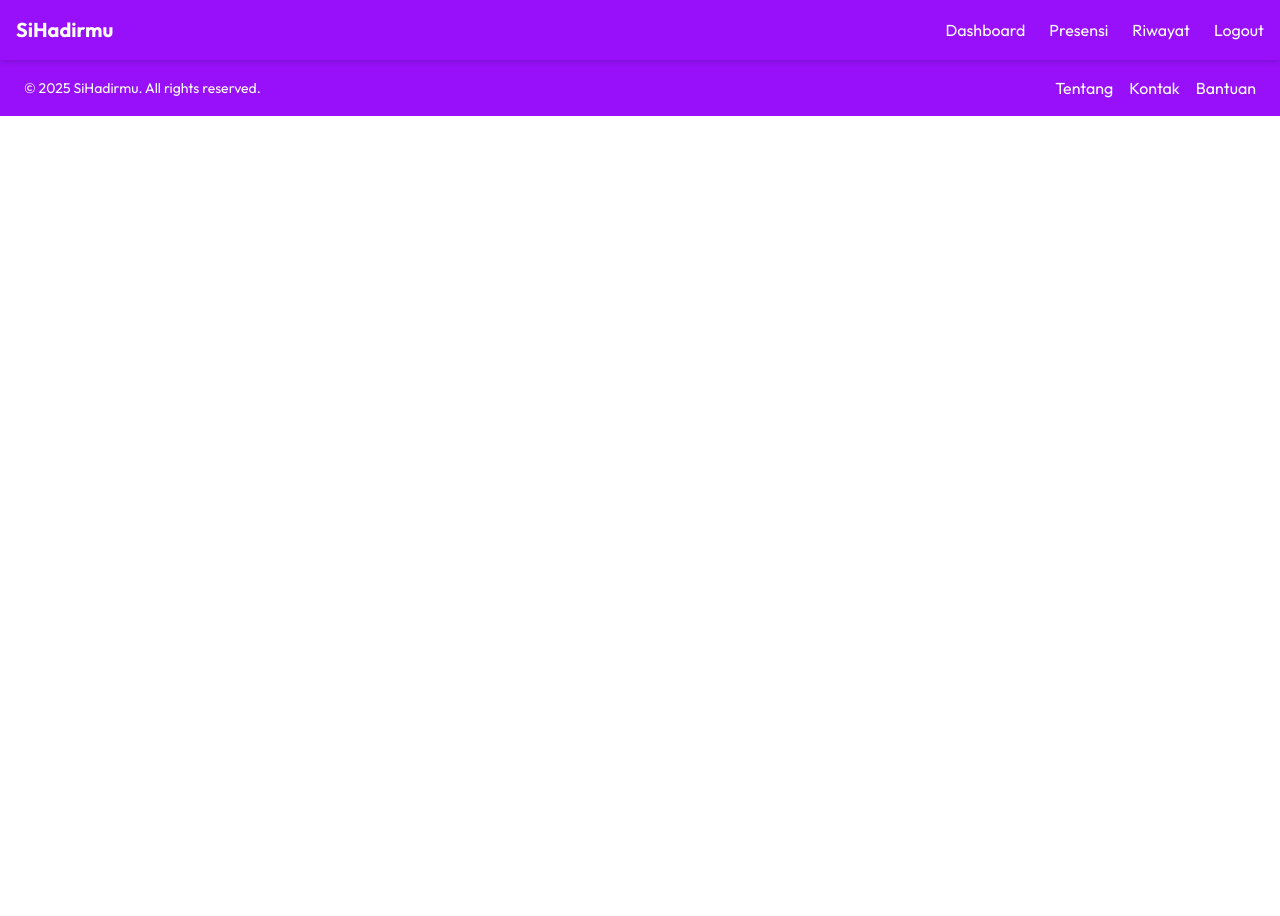
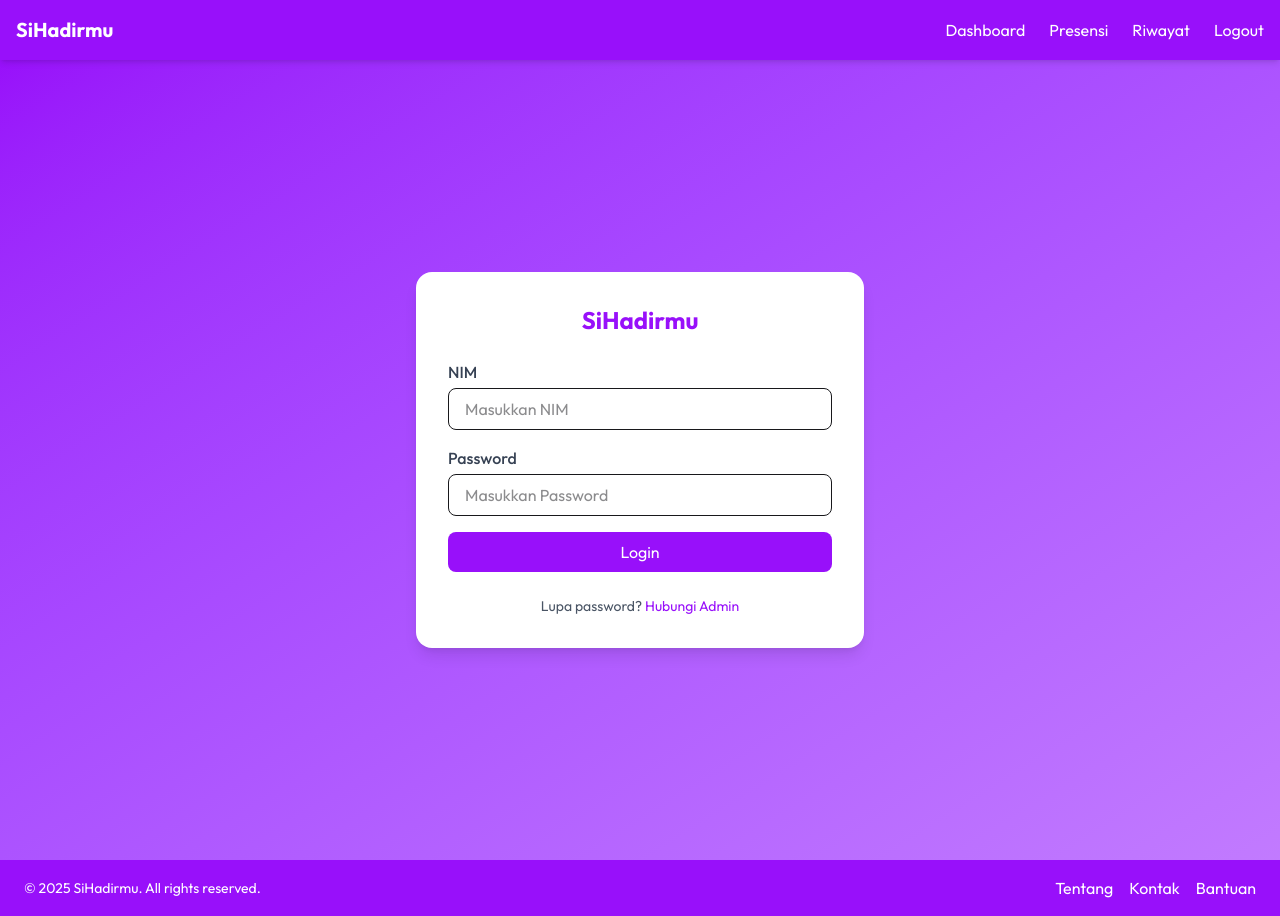
Before and after one commit to rizkicahyaa/si-hadirmu, a React (Vite) app in the folder frontend/: page /login in a window 1280 px wide. Before the commit this address had no page. Before the commit the page ends 800 px from the top, so only its background shows below. Built offline with nearby package versions, Linux system fonts and the light colour scheme.

Commit message:
Add: Login page

```diff
--- a/frontend/src/App.tsx
+++ b/frontend/src/App.tsx
@@ -5,6 +5,7 @@ import Footer from "./components/Footer";
 import Navbar from "./components/Navbar";
 import Presensi from "./page/Presensi";
 import Riwayat from "./page/Riwayat";
+import Login from "./page/Login";
 
 function App() {
     return (
@@ -21,6 +22,7 @@ function App() {
                 />
                 <Route path="/presensi" element={<Presensi />} />
                 <Route path="/riwayat" element={<Riwayat />} />
+                <Route path="/login" element={<Login />} />
             </Routes>
             <Footer />
         </Router>
--- /dev/null
+++ b/frontend/src/page/Login.tsx
@@ -0,0 +1,31 @@
+export default function Login() {
+    return (
+        <div className="min-h-screen flex items-center justify-center bg-gradient-to-br from-purple-600 to-purple-400">
+            <div className="bg-white shadow-lg rounded-2xl p-8 w-full max-w-md">
+                <h1 className="text-2xl font-bold text-center text-purple-600 mb-6">SiHadirmu</h1>
+                <form className="space-y-4">
+                    <div>
+                        <label className="block text-gray-700 font-medium mb-1">NIM</label>
+                        <input type="text" placeholder="Masukkan NIM" className="w-full px-4 py-2 border rounded-lg focus:outline-none focus:ring-2 focus:ring-purple-500" />
+                    </div>
+
+                    <div>
+                        <label className="block text-gray-700 font-medium mb-1">Password</label>
+                        <input type="password" placeholder="Masukkan Password" className="w-full px-4 py-2 border rounded-lg focus:outline-none focus:ring-2 focus:ring-purple-500" />
+                    </div>
+
+                    <button type="submit" className="w-full bg-purple-600 text-white py-2 px-4 rounded-lg hover:bg-purple-700 transition duration-200">
+                        Login
+                    </button>
+                </form>
+
+                <p className="text-sm text-gray-600 text-center mt-6">
+                    Lupa password?{" "}
+                    <a href="#" className="text-purple-600 hover:underline">
+                        Hubungi Admin
+                    </a>
+                </p>
+            </div>
+        </div>
+    );
+}
```
